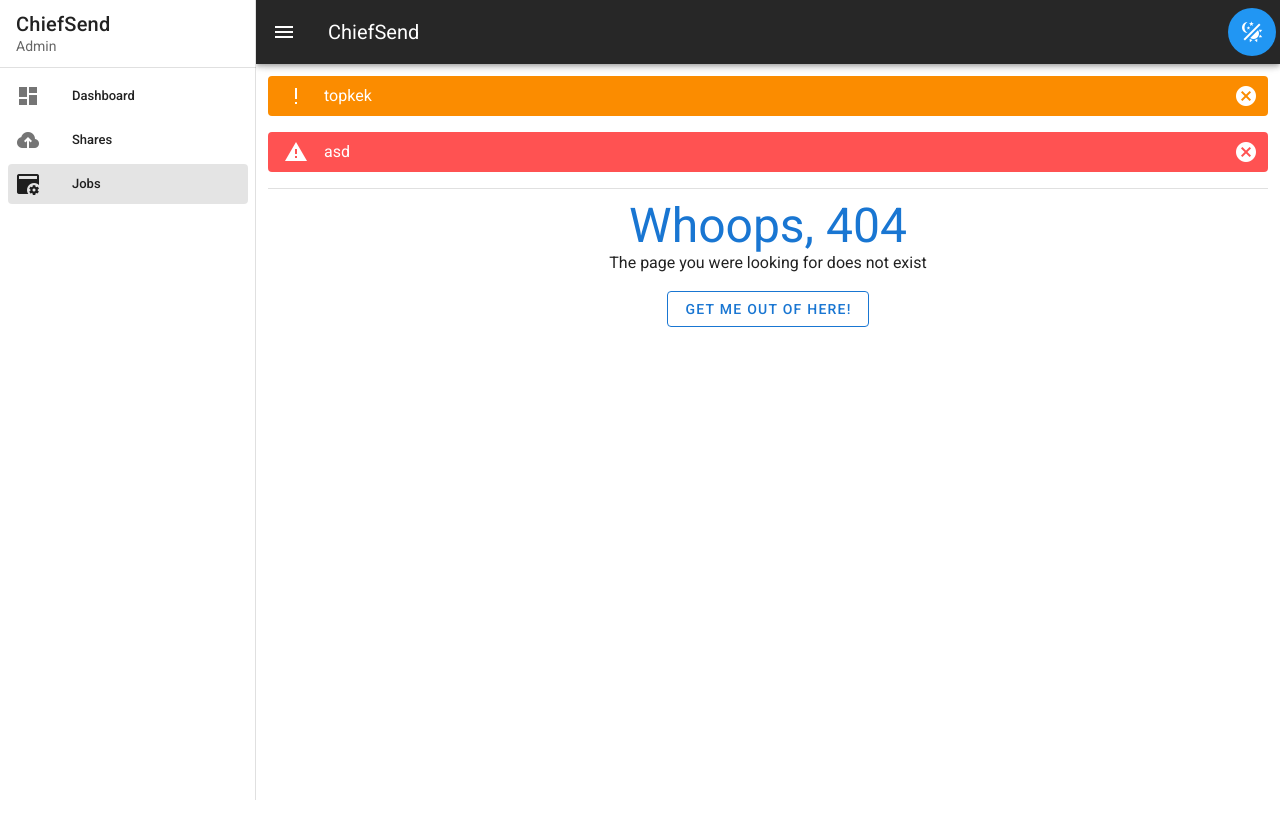
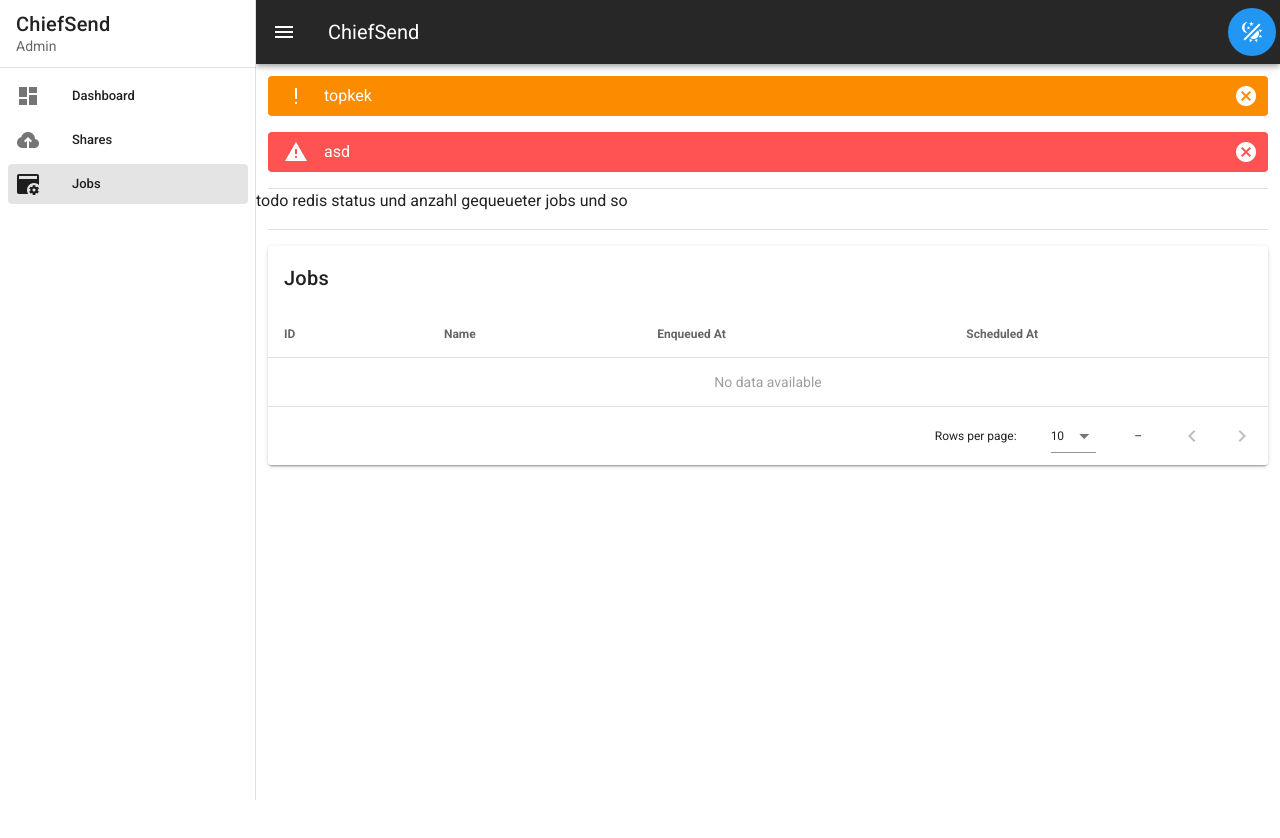
Before and after one commit to chiefsend/admin, a Vue app: page /jobs in a window 1280 px wide. Before the commit this address had no page. Shown: the top 838 px of the page. After the commit the page ends 800 px from the top, so only its background shows below. Built offline with nearby package versions, Linux system fonts and the light colour scheme.

Commit message:
:construction: WIP redis jobs view

```diff
--- a/src/router/index.js
+++ b/src/router/index.js
@@ -20,6 +20,11 @@ const routes = [
         component: () => import("@/views/Share.vue")
     },
     {
+        path: '/jobs',
+        name: 'Jobs',
+        component: () => import("@/views/Jobs.vue")
+    },
+    {
         path: '*',
         name: 'Error',
         component: () => import("@/views/Error.vue")
--- /dev/null
+++ b/src/views/Jobs.vue
@@ -0,0 +1,46 @@
+<template>
+  <div>
+    <v-row class="mb-4">
+      todo redis status und anzahl gequeueter jobs und so
+    </v-row>
+
+    <v-divider/>
+
+    <v-card class="mt-4">
+      <v-card-title>
+        Jobs
+      </v-card-title>
+      <v-data-table :headers="headers" :items="jobs">
+      </v-data-table>
+    </v-card>
+
+  </div>
+</template>
+
+<script>
+// import ax from "@/api";
+
+export default {
+  name: "Jobs",
+  data() {
+    return {
+      headers: [
+        {text: 'ID', value: 'id'},
+        {text: 'Name', value: 'name'},
+        {text: 'Enqueued At', value: 'enqueued_at'},
+        {text: 'Scheduled At', value: 'scheduled_at'},
+      ],
+      jobs: []
+    }
+  },
+  // mounted() {
+  //   ax.get(`/jobs`)
+  //       .then((response) => {
+  //         this.jobs = response.data
+  //       })
+  //       .catch((error) => {
+  //         console.log(error);
+  //       })
+  // }
+}
+</script>
```
